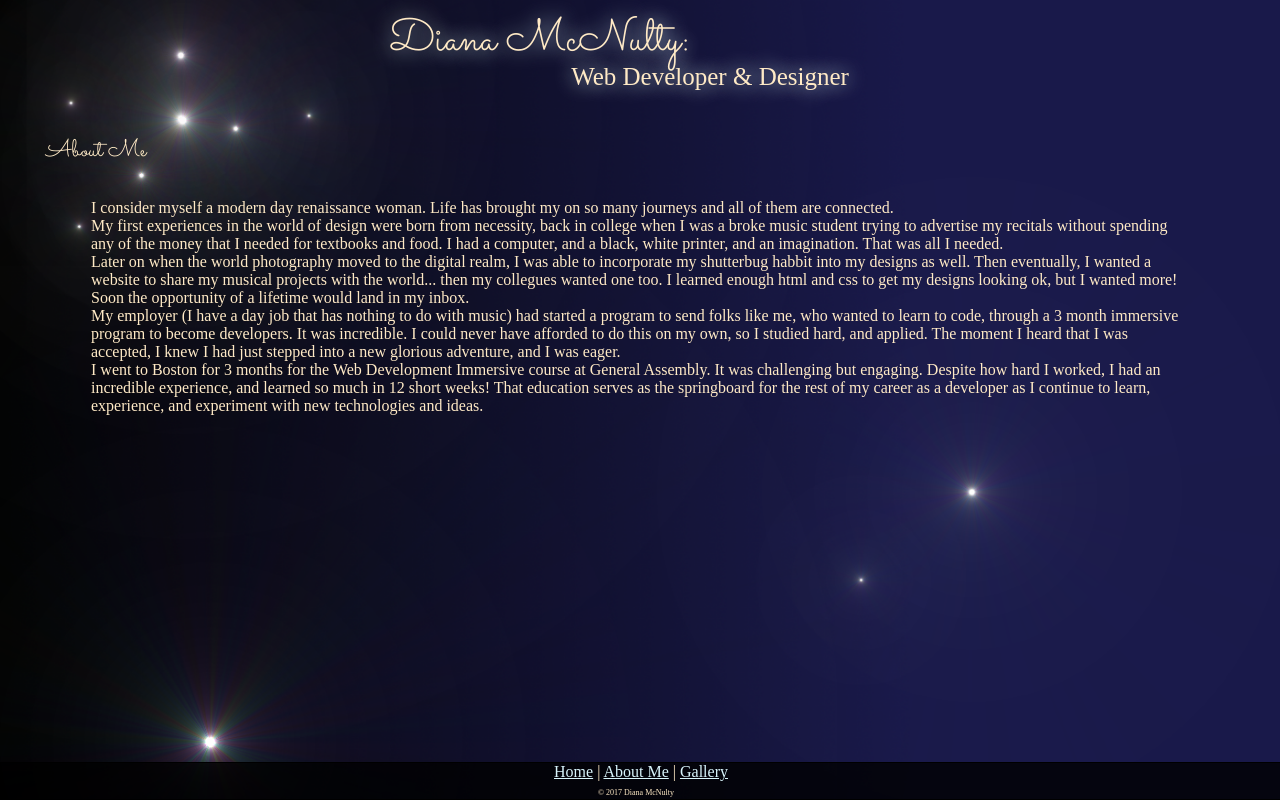
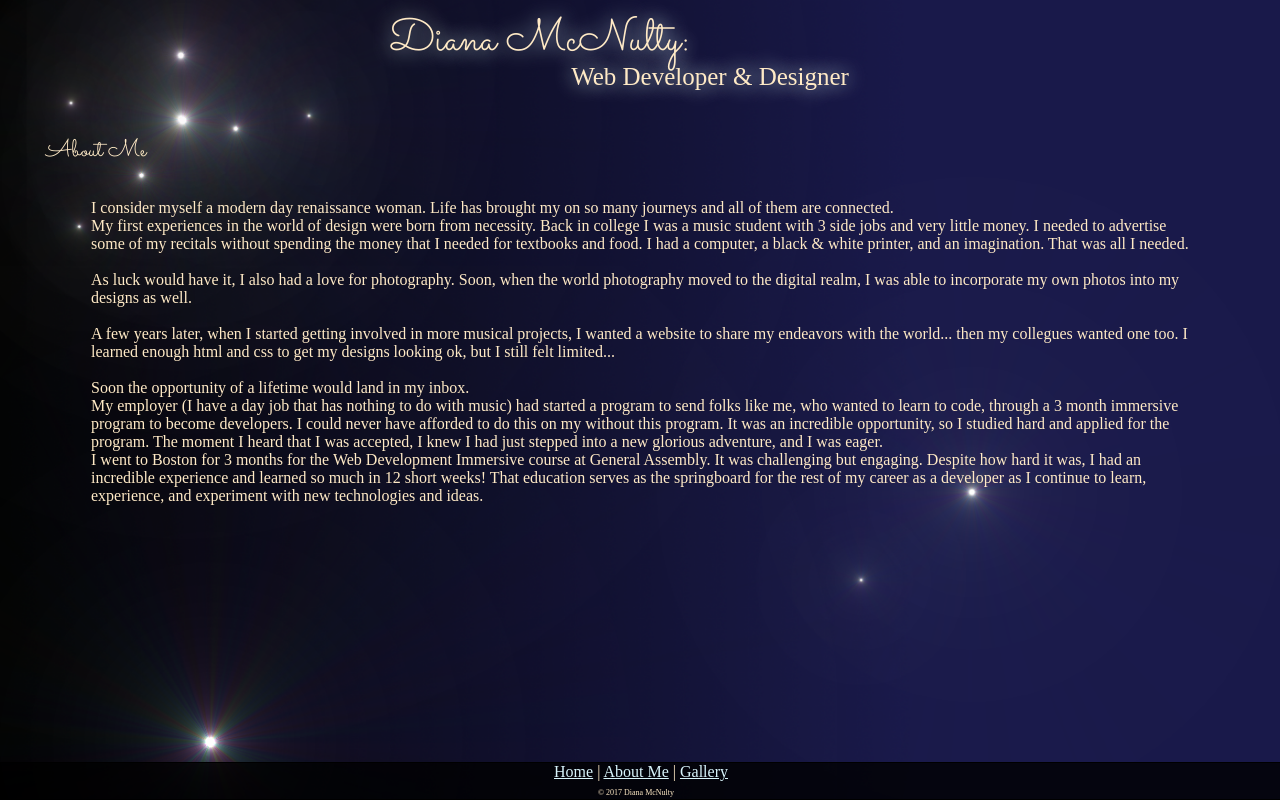
Before and after one commit to dianamcnulty/portfolio, an Angular app: page /about in a window 1280 px wide. Shown: the top 800 px of the page. Built offline with nearby package versions, Linux system fonts and the light colour scheme; a web font is replaced by a local one; what ng2-carouselamos would draw is missing.

Commit message:
update about me section

```diff
--- a/src/app/about/about.component.html
+++ b/src/app/about/about.component.html
@@ -2,11 +2,11 @@
 <h2>About Me</h2>
 <div>
 <p> I consider myself a modern day renaissance woman. Life has brought my on so many journeys and all of them are connected. <br>
-My first experiences in the world of design were born from necessity, back in college when I was a broke music student trying to advertise my recitals without spending any of the money that I needed for textbooks and food. I had a computer, and a black, white printer, and an imagination. That was all I needed.<br>
-Later on when the world photography moved to the digital realm, I was able to incorporate my shutterbug habbit into my designs as well. Then eventually, I wanted a website to share my musical projects with the world... then my collegues wanted one too. I learned enough html and css to get my designs looking ok, but I wanted more!<br>
+My first experiences in the world of design were born from necessity. Back in college I was a music student with 3 side jobs and very little money. I needed to advertise some of my recitals without spending the money that I needed for textbooks and food. I had a computer, a black & white printer, and an imagination. That was all I needed.<br><br>
+As luck would have it, I also had a love for photography. Soon, when the world photography moved to the digital realm, I was able to incorporate my own photos into my designs as well. <br><br>A few years later, when I started getting involved in more musical projects, I wanted a website to share my endeavors with the world... then my collegues wanted one too. I learned enough html and css to get my designs looking ok, but I still felt limited...<br><br>
 Soon the opportunity of a lifetime would land in my inbox. <br>
-My employer (I have a day job that has nothing to do with music) had started a program to send folks like me, who wanted to learn to code, through a 3 month immersive program to become developers. It was incredible. I could never have afforded to do this on my own, so I studied hard, and applied. The moment I heard that I was accepted, I knew I had just stepped into a new glorious adventure, and I was eager.<br>
-I went to Boston for 3 months for the Web Development Immersive course at General Assembly. It was challenging but engaging. Despite how hard I worked, I had an incredible experience, and learned so much in 12 short weeks! That education serves as the springboard for the rest of my career as a developer as I continue to learn, experience, and experiment with new technologies and ideas.
+My employer (I have a day job that has nothing to do with music) had started a program to send folks like me, who wanted to learn to code, through a 3 month immersive program to become developers. I could never have afforded to do this on my without this program. It was an incredible opportunity, so I studied hard and applied for the program. The moment I heard that I was accepted, I knew I had just stepped into a new glorious adventure, and I was eager.<br>
+I went to Boston for 3 months for the Web Development Immersive course at General Assembly. It was challenging but engaging. Despite how hard it was, I had an incredible experience and learned so much in 12 short weeks! That education serves as the springboard for the rest of my career as a developer as I continue to learn, experience, and experiment with new technologies and ideas.
 </p>
 
 </div>
```
